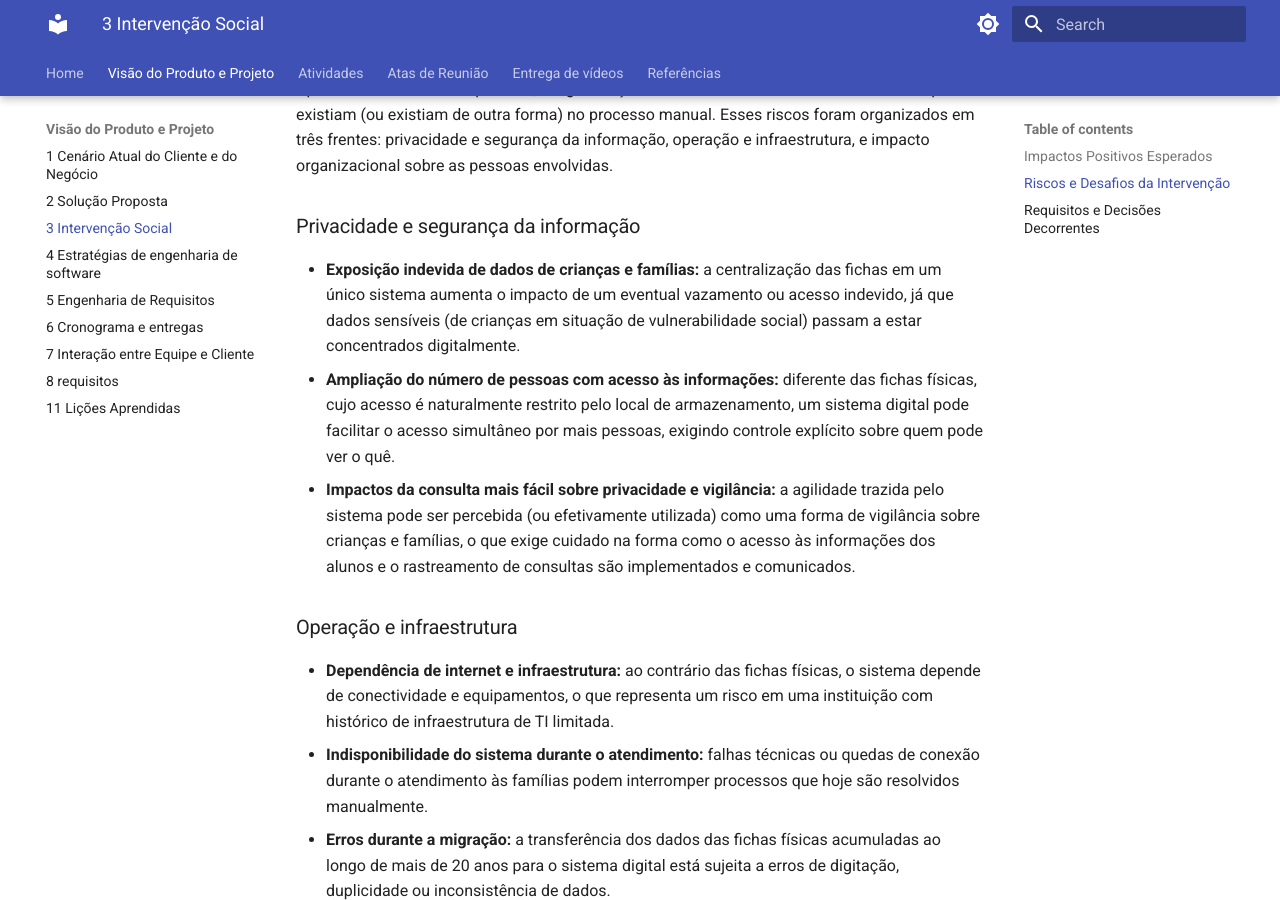
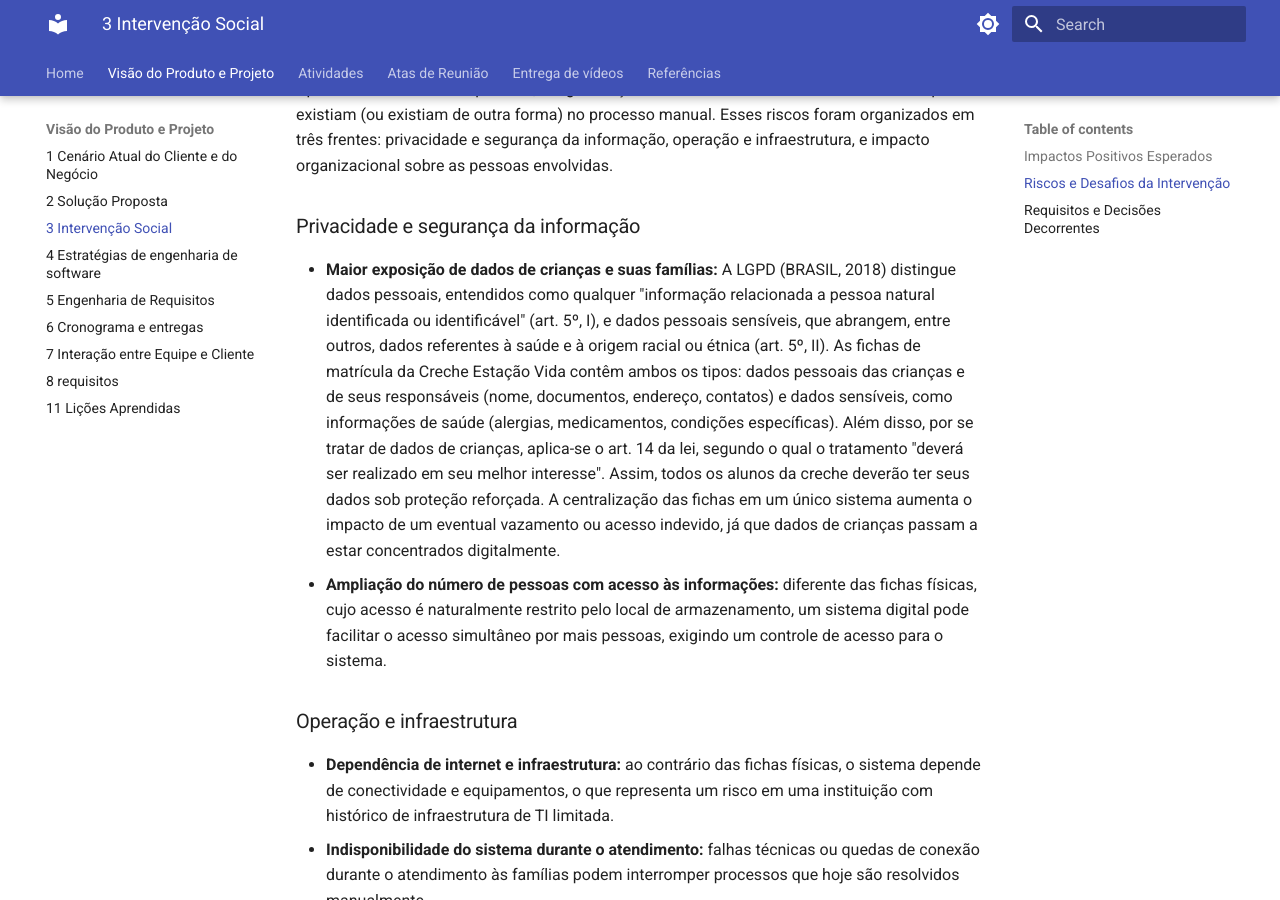
Before and after one commit to mdsreq-fga-unb/REQ-2026.2-T01-Sigma, an MkDocs documentation site: the page built from docs/doc-visao/3_intervencao.md, in a window 1280 px wide and 900 px high, scrolled down 655 px. Built offline with MkDocs 1.6.1 and Material for MkDocs 9.7.7, drawn with Linux system fonts in a browser that asks for light colours.

Commit message:
Corrigindo privacidade de dados com LGPD

```diff
--- a/docs/doc-visao/3_intervencao.md
+++ b/docs/doc-visao/3_intervencao.md
@@ -17,9 +17,9 @@ Apesar dos benefícios esperados, a digitalização das fichas de matrícula int
 
 ### Privacidade e segurança da informação
 
-- **Exposição indevida de dados de crianças e famílias:** a centralização das fichas em um único sistema aumenta o impacto de um eventual vazamento ou acesso indevido, já que dados sensíveis (de crianças em situação de vulnerabilidade social) passam a estar concentrados digitalmente.
-- **Ampliação do número de pessoas com acesso às informações:** diferente das fichas físicas, cujo acesso é naturalmente restrito pelo local de armazenamento, um sistema digital pode facilitar o acesso simultâneo por mais pessoas, exigindo controle explícito sobre quem pode ver o quê.
-- **Impactos da consulta mais fácil sobre privacidade e vigilância:** a agilidade trazida pelo sistema pode ser percebida (ou efetivamente utilizada) como uma forma de vigilância sobre crianças e famílias, o que exige cuidado na forma como o acesso às informações dos alunos e o rastreamento de consultas são implementados e comunicados.
+- **Maior exposição de dados de crianças e suas famílias:**
+A LGPD (BRASIL, 2018) distingue dados pessoais, entendidos como qualquer "informação relacionada a pessoa natural identificada ou identificável" (art. 5º, I), e dados pessoais sensíveis, que abrangem, entre outros, dados referentes à saúde e à origem racial ou étnica (art. 5º, II). As fichas de matrícula da Creche Estação Vida contêm ambos os tipos: dados pessoais das crianças e de seus responsáveis (nome, documentos, endereço, contatos) e dados sensíveis, como informações de saúde (alergias, medicamentos, condições específicas). Além disso, por se tratar de dados de crianças, aplica-se o art. 14 da lei, segundo o qual o tratamento "deverá ser realizado em seu melhor interesse". Assim, todos os alunos da creche deverão ter seus dados sob proteção reforçada. A centralização das fichas em um único sistema aumenta o impacto de um eventual vazamento ou acesso indevido, já que dados de crianças passam a estar concentrados digitalmente.
+- **Ampliação do número de pessoas com acesso às informações:** diferente das fichas físicas, cujo acesso é naturalmente restrito pelo local de armazenamento, um sistema digital pode facilitar o acesso simultâneo por mais pessoas, exigindo um controle de acesso para o sistema.
 
 ### Operação e infraestrutura
 
```
